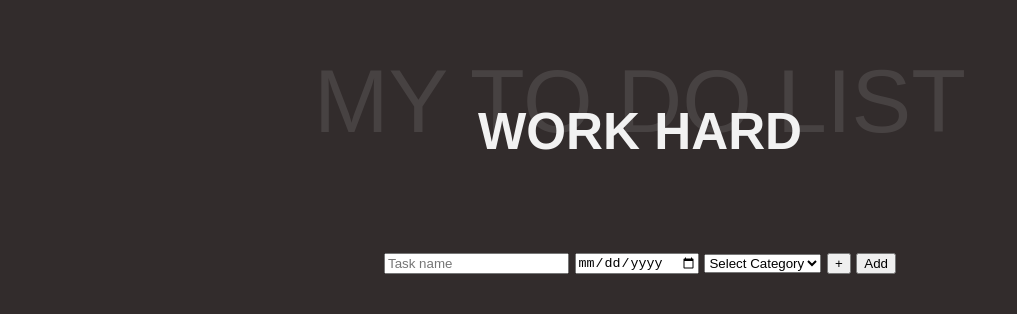
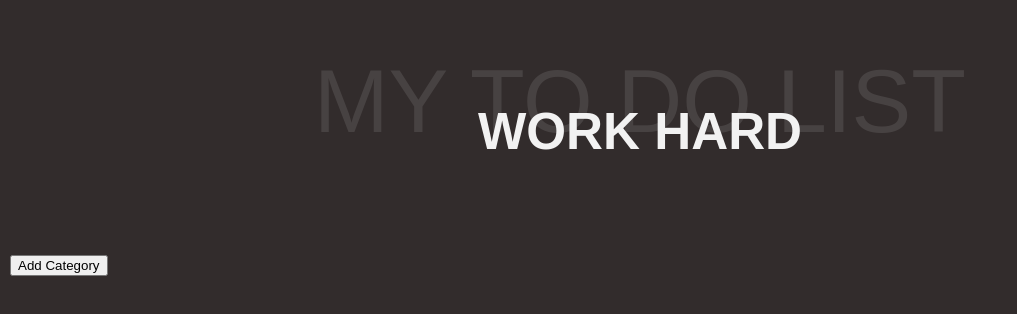
Before and after one commit to JayAlls/todo_react, a React (Vite) app in the folder mytodo/: page / in a window 1280 px wide. Shown: the top 314 px of the page, without its empty margins (0-1017 px from the left). Built offline with nearby package versions, Linux system fonts and the light colour scheme.

Commit message:
Restart todolist - add Category and his function for add, del, show category

```diff
--- a/mytodo/src/App.jsx
+++ b/mytodo/src/App.jsx
@@ -1,13 +1,13 @@
 import './App.scss';
+import Category from './component/Category/Category';
 import Title from './component/Title/Title';
-import TodoList from './component/TodoList/TodoList';
 
 function App() {
 
   return (
     <div className="App">
       <Title />
-      <TodoList />
+      <Category />
     </div>
   );
 }
--- /dev/null
+++ b/mytodo/src/component/Category/Category.jsx
@@ -0,0 +1,53 @@
+import { useState } from "react"
+import "./style.scss"
+
+function Category() {
+    const [category, setCategory] = useState([])
+    const [newCat, setNewCat] = useState("")
+    const [showAddCat, setShowAddCat] = useState(false)
+
+    const handleAddCat = (e) => {
+        e.preventDefault()
+
+        setCategory([...category, newCat])
+        setShowAddCat(false)
+        setNewCat("")
+    }
+
+    const deleteCat = (cat) => {
+        setCategory(category.filter((c) => c !== cat ))
+    }
+
+    return (
+        <div className="category-list">
+            {category.length > 0 ? (
+                category.map((cat) => (
+                    <div key={cat} className="category">
+                    <p>{cat}</p>
+                    <button onClick={() => deleteCat(cat)}>x</button>
+                    </div>
+                ))
+            ) : (
+                <p> </p>
+            )}
+
+            <div className="add-cat">
+                {showAddCat ? (
+                    <div>
+                        <input type="text" value={newCat} placeholder="New category" onChange={(e) => setNewCat(e.target.value)} autoFocus />
+
+                        <button onClick={handleAddCat}>Add</button>
+                        <button onClick={() => setShowAddCat(false)}>Cancel</button>
+                    </div>
+
+                ) : (
+                    <button onClick={() => setShowAddCat(true)}>Add Category</button>
+                )}
+            </div>
+
+        </div>
+    )
+}
+
+
+export default Category
--- /dev/null
+++ b/mytodo/src/component/Category/style.scss
@@ -0,0 +1,27 @@
+.category-list {
+    margin-top: 150px;
+    width: auto;
+    max-width: 100%;
+    height: 25px;
+    display: flex;
+    align-items: center;
+    justify-content: flex-start;
+
+    button {
+        cursor: pointer;
+    }
+
+    .category {
+        width: 10%;
+        height: 100%;
+        display: flex;
+        align-items: center;
+        justify-content: space-evenly;
+    }
+
+    .add-cat {
+        button {
+            margin-left: 10px;
+        }
+    }
+}
--- a/mytodo/src/component/TaskForm/TaskForm.jsx
+++ /dev/null
@@ -1,79 +0,0 @@
-import { useState } from "react";
-import "./style.scss"
-
-function TaskForm({ handleAddTask }) {
-
-    const [name, setName] = useState("")
-    const [deadlines, setDeadlines] = useState("")
-    const [category, setCategory] = useState("")
-    // add new category
-    const [categories, setCategories] = useState([])
-    const [newCat, setNewCat] = useState("")
-    const [showForm, setShowForm] = useState(false)
-
-
-    const handleSubmit = (e) => {
-        e.preventDefault();
-
-        handleAddTask({ name, deadlines, category });
-
-        setName("")
-        setDeadlines("")
-        setCategory("")
-    }
-
-    const handleAddCat = (e) => {
-        e.preventDefault()
-
-        setCategories([...categories, newCat])
-        setNewCat("")
-        setShowForm(false)
-    }
-
-
-
-    return (
-      <form onSubmit={handleSubmit}>
-        <input
-            type="text"
-            value={name}
-            onChange={(e) => setName(e.target.value)}
-            placeholder="Task name"
-        />
-
-        <input
-            type="date"
-            value={deadlines}
-            onChange={(e) => setDeadlines(e.target.value)}
-        />
-
-        <select value={category} onChange={(e) => setCategory(e.target.value)}>
-            <option value=''>Select Category</option>
-            {categories.map((cat) => (
-                <option value={cat} key={cat}> {cat} </option>
-            ))}
-        </select>
-
-        {showForm ? (
-            <div>
-                <input
-                    type="text"
-                    value={newCat}
-                    onChange={(e) => setNewCat(e.target.value)}
-                    placeholder="New Category"
-                />
-
-                <button onClick={handleAddCat}> + </button>
-            </div>
-        ) : (
-            <div>
-                <button onClick={() => setShowForm(true)}>+</button>
-            </div>
-        )}
-
-        <button type="submit">Add</button>
-      </form>
-    );
-}
-
-export default TaskForm
--- a/mytodo/src/component/TaskForm/style.scss
+++ /dev/null
@@ -1,7 +0,0 @@
-form  {
-    width: 40%;
-    display: flex;
-    align-items: center;
-    justify-content: space-between;
-    margin: 0 auto;
-}
--- a/mytodo/src/component/TaskList/TaskList.jsx
+++ /dev/null
@@ -1,15 +0,0 @@
-function TaskList({ tasks }) {
-    return (
-        <div className="tasklist">
-            {tasks.map((task) => (
-            <div key={task.id}>
-                <p>{task.name}</p>
-                <p>{task.deadlines} </p>
-                <p>{task.category}</p>
-            </div>
-        ))}
-        </div>
-    )
-}
-
-export default TaskList
--- a/mytodo/src/component/TodoList/TodoList.jsx
+++ /dev/null
@@ -1,27 +0,0 @@
-import { useState } from "react";
-import TaskForm from "../TaskForm/TaskForm";
-import TaskList from "../TaskList/TaskList";
-import "./style.scss"
-
-import { v4 as uuidv4 } from 'uuid';
-
-function TodoList() {
-    const [tasks, setTasks] = useState([]);
-
-    const addTask = (task) => {
-        const newTask = {...task, id: uuidv4()}
-
-        setTasks([...tasks, newTask]);
-    }
-
-
-
-    return (
-      <div className="todo">
-       <TaskForm handleAddTask={addTask}/>
-       <TaskList tasks={tasks}/>
-      </div>
-    );
-}
-
-export default TodoList;
--- a/mytodo/src/component/TodoList/style.scss
+++ /dev/null
@@ -1,6 +0,0 @@
-.todo {
-    width: 100%;
-    height: auto;
-    text-align: center;
-    margin-top: 150px;
-}
```
Also changed, not shown: mytodo/src/component/TaskList/style.scss (deleted).
